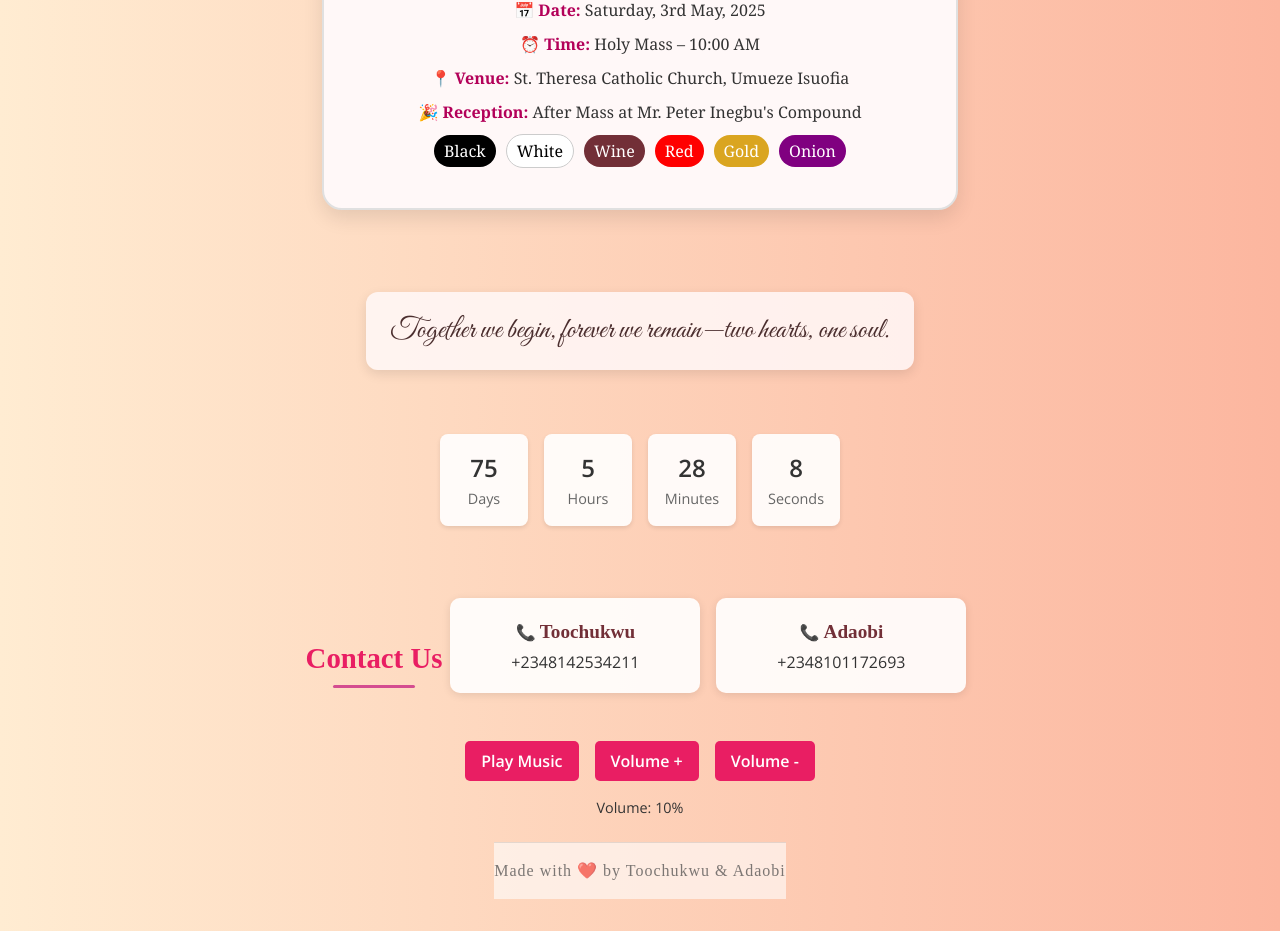
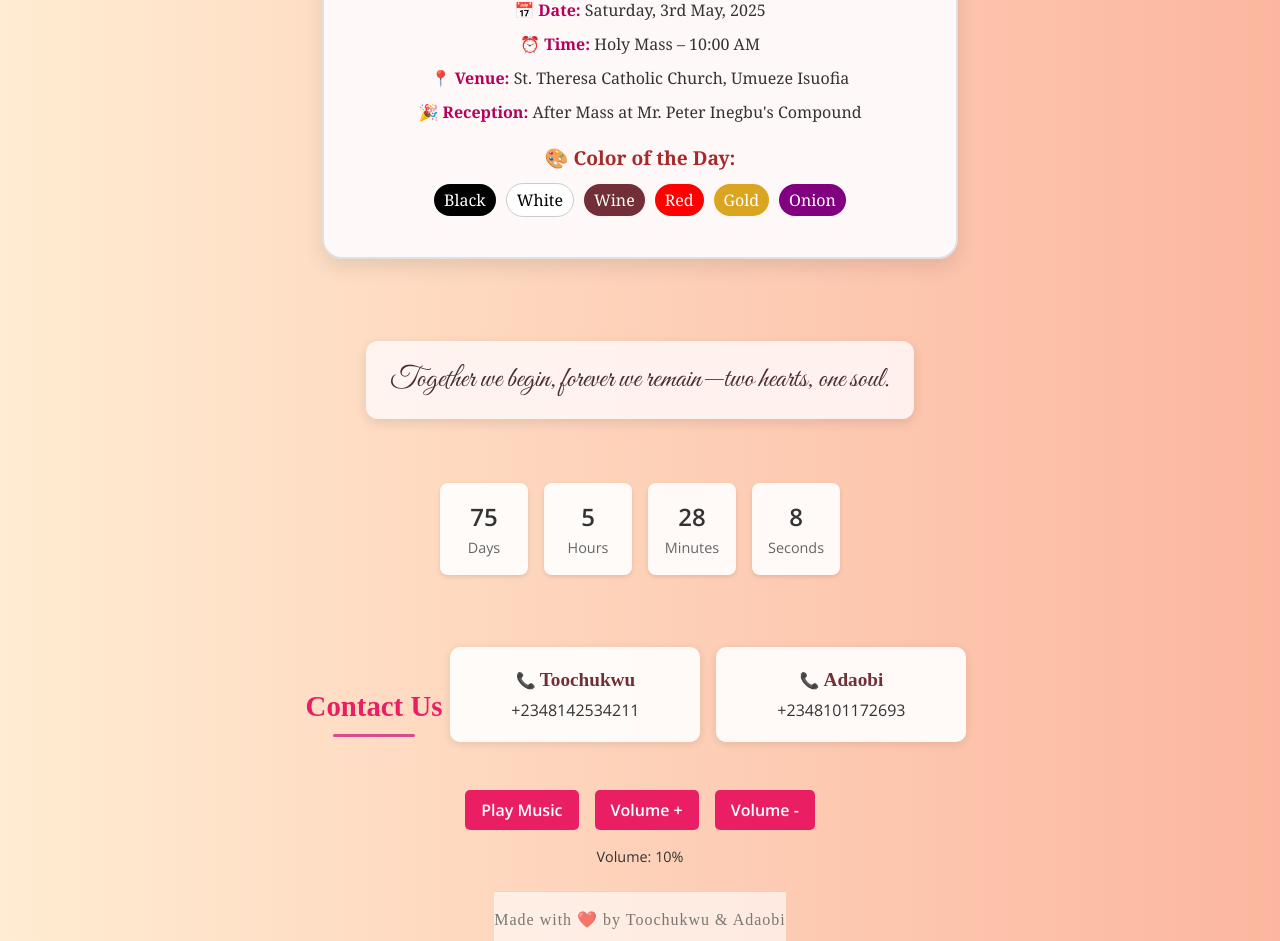
Before and after one commit to steno1/weddingSite, a React (Create React App) app: page / in a window 1280 px wide. Shown: the part 1150-2091 px from the top of the page. Built offline with nearby package versions, Linux system fonts and the light colour scheme.

Commit message:
updated caption for colors of the day

```diff
--- a/src/components/WeddingWebsite.css
+++ b/src/components/WeddingWebsite.css
@@ -234,6 +234,16 @@ body {
   box-shadow: 0 4px 12px rgba(0,0,0,0.1);
   line-height: 1.6;
 }
+.color-of-day-section {
+  margin-top: 20px;
+  text-align: center;
+}
+
+.color-of-day-section h3 {
+  margin-bottom: 10px;
+  font-size: 1.2rem;
+  color: #a52a2a;
+}
 
 
 
--- a/src/components/WeddingWebsite.jsx
+++ b/src/components/WeddingWebsite.jsx
@@ -117,6 +117,8 @@ const WeddingWebsite = () => {
           <p>⏰ <strong>Time:</strong> Holy Mass – 10:00 AM</p>
           <p>📍 <strong>Venue:</strong> St. Theresa Catholic Church, Umueze Isuofia</p>
           <p>🎉 <strong>Reception:</strong> After Mass at Mr. Peter Inegbu's Compound</p>
+          <div className="color-of-day-section">
+  <h3>🎨 Color of the Day:</h3>
   <p className="color-options">
     <span className="color-span" style={{ backgroundColor: 'black', color: 'white' }}>Black</span>
     <span className="color-span" style={{ backgroundColor: 'white', color: 'black', border: '1px solid #ccc' }}>White</span>
@@ -125,6 +127,7 @@ const WeddingWebsite = () => {
     <span className="color-span" style={{ backgroundColor: 'goldenrod', color: 'white' }}>Gold</span>
     <span className="color-span" style={{ backgroundColor: 'purple', color: 'white' }}>Onion</span>
   </p>
+</div>
 
 
         </div>
```
Lines whose indentation alone changed are shown as unchanged.
